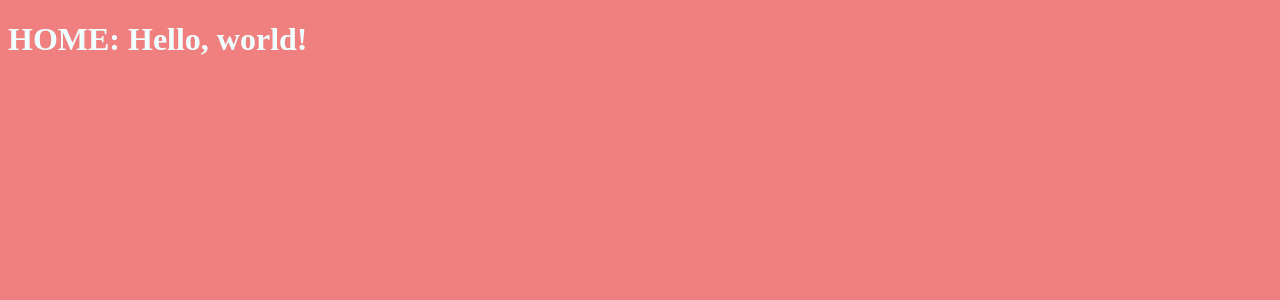
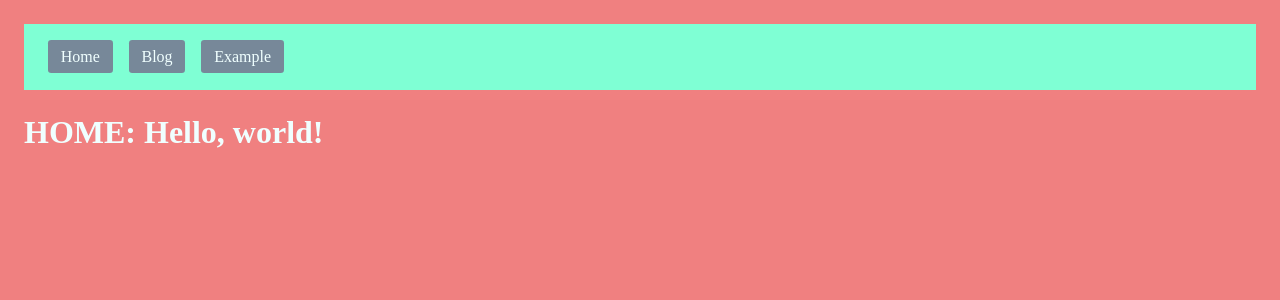
Before and after one commit to giovanicerejobrasil/django_first_project, a Django app: page / in a window 1280 px wide. Shown: the top 300 px of the page. Run offline with Django 5.2, Linux system fonts and the light colour scheme.

Commit message:
update: urls dinâmicas no urls.py e nos templates html

```diff
--- a/base/global/partials/head.html
+++ b/base/global/partials/head.html
@@ -9,3 +9,4 @@
 </head>
 
 <body>
+    {% include "global/partials/menu.html" %}
--- /dev/null
+++ b/base/global/partials/menu.html
@@ -0,0 +1,7 @@
+<nav class="menu">
+  <ul>
+    <li><a href="{% url "home:home" %}">Home</a></li>
+    <li><a href="{% url "blog:blog" %}">Blog</a></li>
+    <li><a href="{% url "blog:example" %}">Example</a></li>
+  </ul>
+</nav>
--- a/base/static/global/css/red.css
+++ b/base/static/global/css/red.css
@@ -1,4 +1,32 @@
+* {
+  padding: 0;
+  margin: 0;
+  box-sizing: border-box;
+}
+
 body {
   color: azure;
   background-color: lightcoral;
+  padding: 1.5rem;
 }
+
+.menu {
+  background-color: aquamarine;
+  padding: 1.5rem;
+  margin-bottom: 1.5rem;
+}
+
+.menu ul {
+  list-style-type: none;
+  display: flex;
+  flex-flow: row nowrap;
+  gap: 1rem;
+}
+
+.menu a {
+  text-decoration: none;
+  background-color: lightslategray;
+  padding: .5rem .8rem;
+  border-radius: .2rem;
+  color: azure;
+}
--- a/blog/urls.py
+++ b/blog/urls.py
@@ -1,7 +1,9 @@
 from django.urls import path
 from . import views
 
+app_name = 'blog'
+
 urlpatterns = [
-    path('', views.blog),
-    path('example/', views.example)
+    path('', views.blog, name='blog'),
+    path('example/', views.example, name='example')
 ]
--- a/home/urls.py
+++ b/home/urls.py
@@ -1,6 +1,8 @@
 from django.urls import path
 from . import views
 
+app_name = 'home'
+
 urlpatterns = [
-    path('', views.home),
+    path('', views.home, name='home'),
 ]
```
